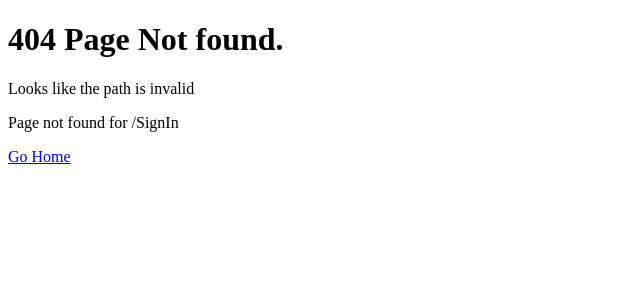
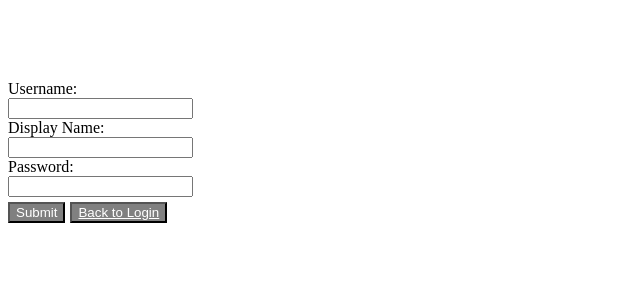
Before and after one commit to JuddieMoya/docspot, a React (Create React App) app: page /SignIn in a window 1280 px wide. Before the commit this address had no page. Shown: the top 300 px of the page, without its empty margins (0-640 px from the left). Built offline with nearby package versions, Linux system fonts and the light colour scheme.

Commit message:
thingsconnected

```diff
--- a/src/components/menu/Menu.js
+++ b/src/components/menu/Menu.js
@@ -33,7 +33,7 @@ export const Menu = () => {
 <Link style={{color: ' white ', margin: '20px'}}to="/FindHospital<">Find a Hospital</Link>
 <Link style={{color: 'white', margin: '20px'}}to="/health ">Health A-Z</Link>
 
-{/* <Link style={{color: 'white', margin: '20px'}}to="/" onClick={logout}>Logout</Link> */}
+<Link style={{color: 'white', margin: '20px'}}to="/SignIn" >Signin</Link>
 
           </Nav>
 
--- a/src/components/navigation/Navigation.js
+++ b/src/components/navigation/Navigation.js
@@ -11,6 +11,7 @@ import {
 import Messages from '../../screens/Messages';
 import Message from '../../screens/Message';
 import { ConnectedRoute } from "../connected-route/ConnectedRoute";
+import { LoginForm } from "./login-form/LoginForm";
 
 export const Navigation = () => (
 
@@ -23,7 +24,12 @@ export const Navigation = () => (
         path="/"
         component={TitleScreen}
       />
+ <ConnectedRoute
+        exact
+        path="/login"
 
+        component={LoginForm}
+      />
 
       <ConnectedRoute
         exact
@@ -51,7 +57,7 @@ export const Navigation = () => (
       />
       <ConnectedRoute
         exact
-        path="/signup"
+        path="/SignIn"
         component={Signup}
       />
        <ConnectedRoute
--- a/src/components/navigation/login-form/LoginForm.js
+++ b/src/components/navigation/login-form/LoginForm.js
@@ -61,3 +61,5 @@ export const LoginForm = ({ login }) => {
     </React.Fragment>
   );
 };
+
+export default LoginForm;
--- a/src/screens/Signup.js
+++ b/src/screens/Signup.js
@@ -65,9 +65,11 @@ export const Signup = () => {
           <br />
         <button style={{backgroundColor: 'grey',color:'white'}} type="submit">Submit</button>
         {errorMessage}
-        <button style={{backgroundColor: 'grey',margin: '5px'}}><Link  style={{color: 'white'}} to="/">Back to Login</Link></button>
+        <button style={{backgroundColor: 'grey',margin: '5px'}}><Link  style={{color: 'white'}} to="/login">Back to Login</Link></button>
       </form>
     </>
 
   );
 };
+
+export default Signup;
--- a/src/screens/TitleScreen.js
+++ b/src/screens/TitleScreen.js
@@ -1,6 +1,6 @@
 import React from 'react'
 import { MenuContainer } from '../components'
-
+import {Signup} from './Signup'
 export const  TitleScreen =()=> {
     return (
         <div>
@@ -13,6 +13,9 @@ export const  TitleScreen =()=> {
                 <h2 class="subheading">Find a doctor</h2>
                 <div><img src="https://tse1.mm.bing.net/th?id=OIP.XXxLXazyfNAEOJyRmi7sGAHaEU&pid=Api&rs=1&c=1&qlt=95&w=178&h=104 " /></div>  <h3> A better you for a better Tommorrow  </h3>
                 </div>
+
+
+
             </div>
             <div><img src="https://tse2.mm.bing.net/th?id=OIP.4zAEiLZ4_HCG512FLgHi8AHaE8&pid=Api&P=0&w=236&h=158 " /></div>
 
--- a/src/utils/api.js
+++ b/src/utils/api.js
@@ -9,7 +9,7 @@ class API {
       https://create-react-app.dev/docs/adding-custom-environment-variables/
     */
     const axiosInstance = axios.create({
-      baseURL: "https://health.gov/myhealthfinder/api/v3/myhealthfinder.json?",
+      baseURL: "https://kwitter-api.herokuapp.com/docs/?",
       timeout: 30000,
       headers: {
         Authorization: `Bearer ${getToken()}`
```
